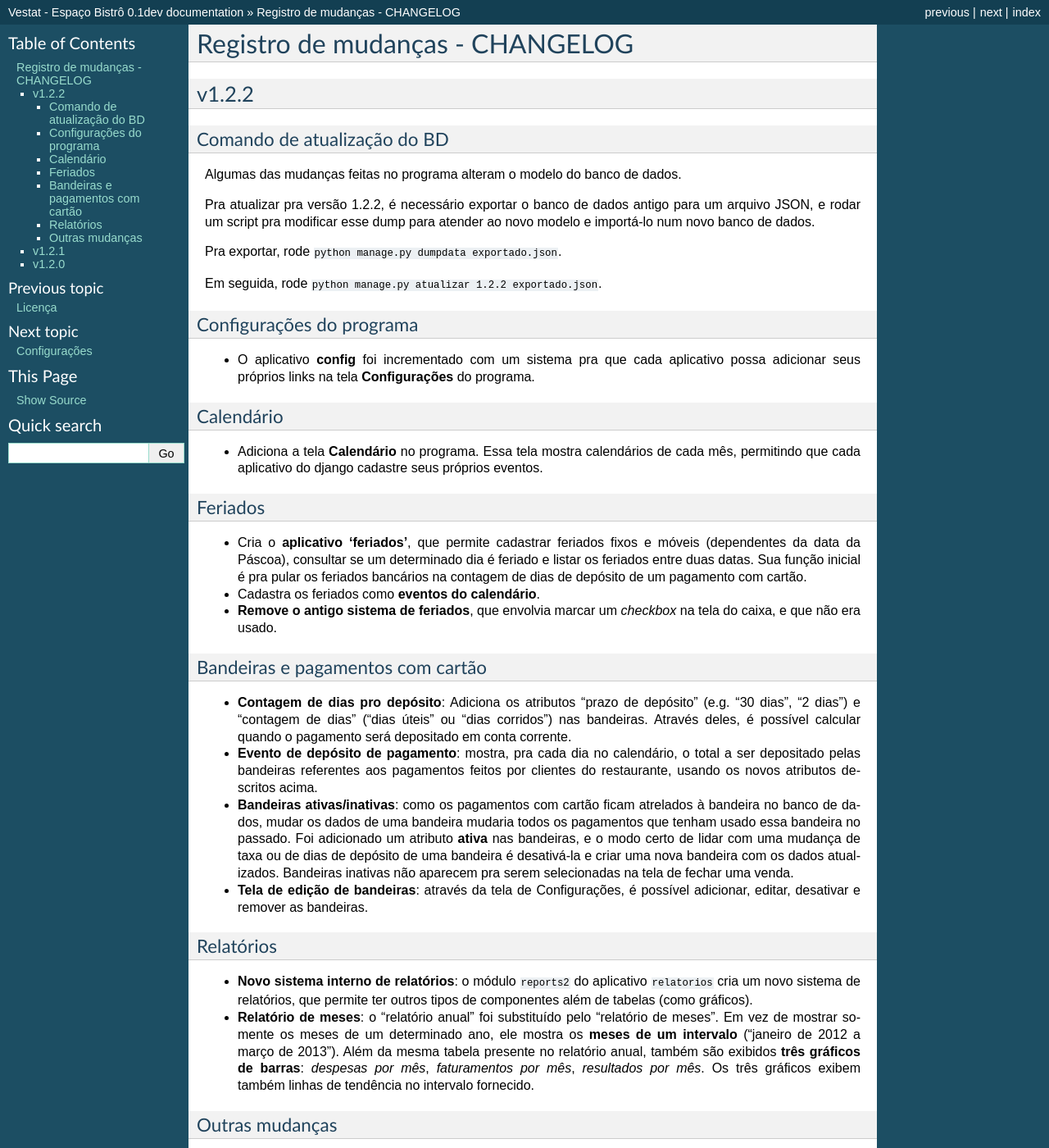
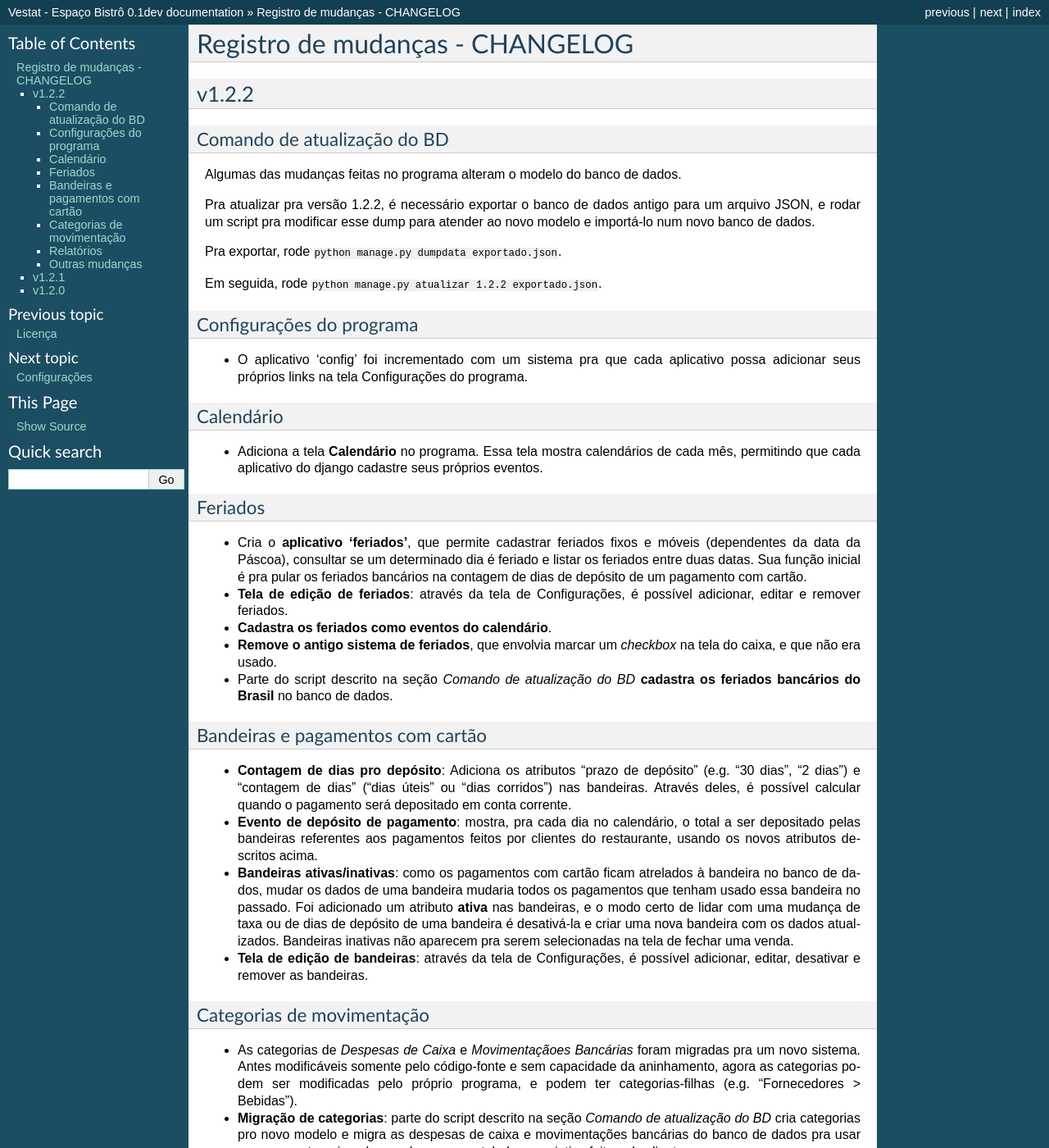
Before and after one commit to duasfl8r/vestat, a Sphinx documentation site: the page built from docs/changelog.rst, in a window 1280 px wide and 1400 px high. Shown: the whole window at 82% size. Built offline with Sphinx 7.4.7, drawn with Linux system fonts in a browser that asks for light colours; formulas are drawn with MathJax 3; some of the changed text lies outside the part shown.

Commit message:
changelog do sphinx e do CHANGELOG.txt

```diff
--- a/docs/changelog.rst
+++ b/docs/changelog.rst
@@ -21,8 +21,8 @@
 Configurações do programa
 ^^^^^^^^^^^^^^^^^^^^^^^^^
 
-- O aplicativo **config** foi incrementado com um sistema pra que cada
-  aplicativo possa adicionar seus próprios links na tela **Configurações** do
+- O aplicativo 'config' foi incrementado com um sistema pra que cada
+  aplicativo possa adicionar seus próprios links na tela Configurações do
   programa.
 
 Calendário
@@ -41,11 +41,16 @@
   os feriados bancários na contagem de dias de depósito de um pagamento com
   cartão.
 
-- Cadastra os feriados como **eventos do calendário**.
+- **Tela de edição de feriados**: através da tela de Configurações, é possível
+  adicionar, editar e remover feriados.
+
+- **Cadastra os feriados como eventos do calendário**.
 
 - **Remove o antigo sistema de feriados**, que envolvia marcar um *checkbox* na
   tela do caixa, e que não era usado.
 
+- Parte do script descrito na seção *Comando de atualização do BD* **cadastra os
+  feriados bancários do Brasil** no banco de dados.
 
 Bandeiras e pagamentos com cartão
 ^^^^^^^^^^^^^^^^^^^^^^^^^^^^^^^^^
@@ -70,6 +75,22 @@
 - **Tela de edição de bandeiras**: através da tela de Configurações, é possível
   adicionar, editar, desativar e remover as bandeiras.
 
+Categorias de movimentação
+^^^^^^^^^^^^^^^^^^^^^^^^^^
+
+- As categorias de *Despesas de Caixa* e *Movimentaçãoes Bancárias* foram
+  migradas pra um novo sistema. Antes modificáveis somente pelo código-fonte e
+  sem capacidade da aninhamento, agora as categorias podem ser modificadas pelo
+  próprio programa, e podem ter categorias-filhas (e.g. "Fornecedores > Bebidas").
+
+- **Migração de categorias**: parte do script descrito na seção *Comando de
+  atualização do BD* cria categorias pro novo modelo e migra as despesas de
+  caixa e movimentações bancárias do banco de dados pra usar as novas
+  categorias, de acordo com uma tabela associativa feita pelo cliente.
+
+- **Tela de edição de categorias, despesas de caixa e movimentações
+  bancárias**: através da tela de Configurações, é possível adicionar, editar e
+  remover categorias, despesas de caixa e movimentações bancárias.
 
 Relatórios
 ^^^^^^^^^^
@@ -86,12 +107,13 @@
   mês*. Os três gráficos exibem também linhas de tendência no intervalo
   fornecido.
 
-
-
 Outras mudanças
 ^^^^^^^^^^^^^^^
 
 - Código-fonte atualizado pro **Django 1.5**.
+
+- A documentação define a licença GNU General Public License versão
+  3 (GPLv3) pra todo o código-fonte do programa.
 
 - Ao fechar uma venda, focaliza e seleciona o campo de "hora de saída",
   permitindo que se edite ele simplesmente digitando a hora certa.
@@ -103,6 +125,10 @@
 
 - Correção: todos os formatos de datas no relatório de despesas agora são no
   formato DD/MM/AAAA
+
+- Sistema de armazenamento de arquivos temporários (módulo ``temp.py``):
+  funções pra criar arquivos temporários e limpar arquivos antigos -- usada pra
+  gerar gráficos.
 
 v1.2.1
 ------
```
Also changed, not shown: CHANGELOG.txt (+120 -0 lines).
